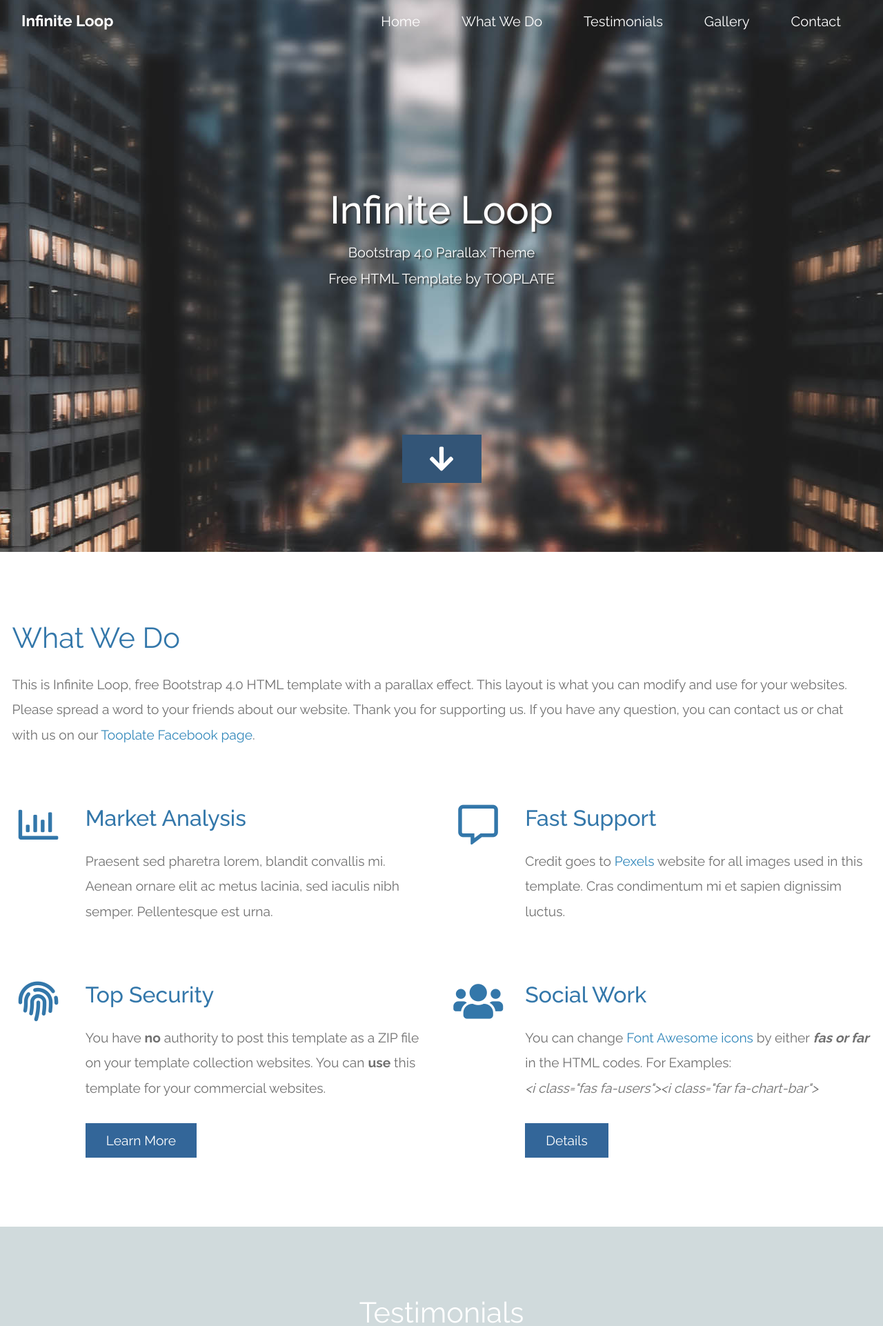
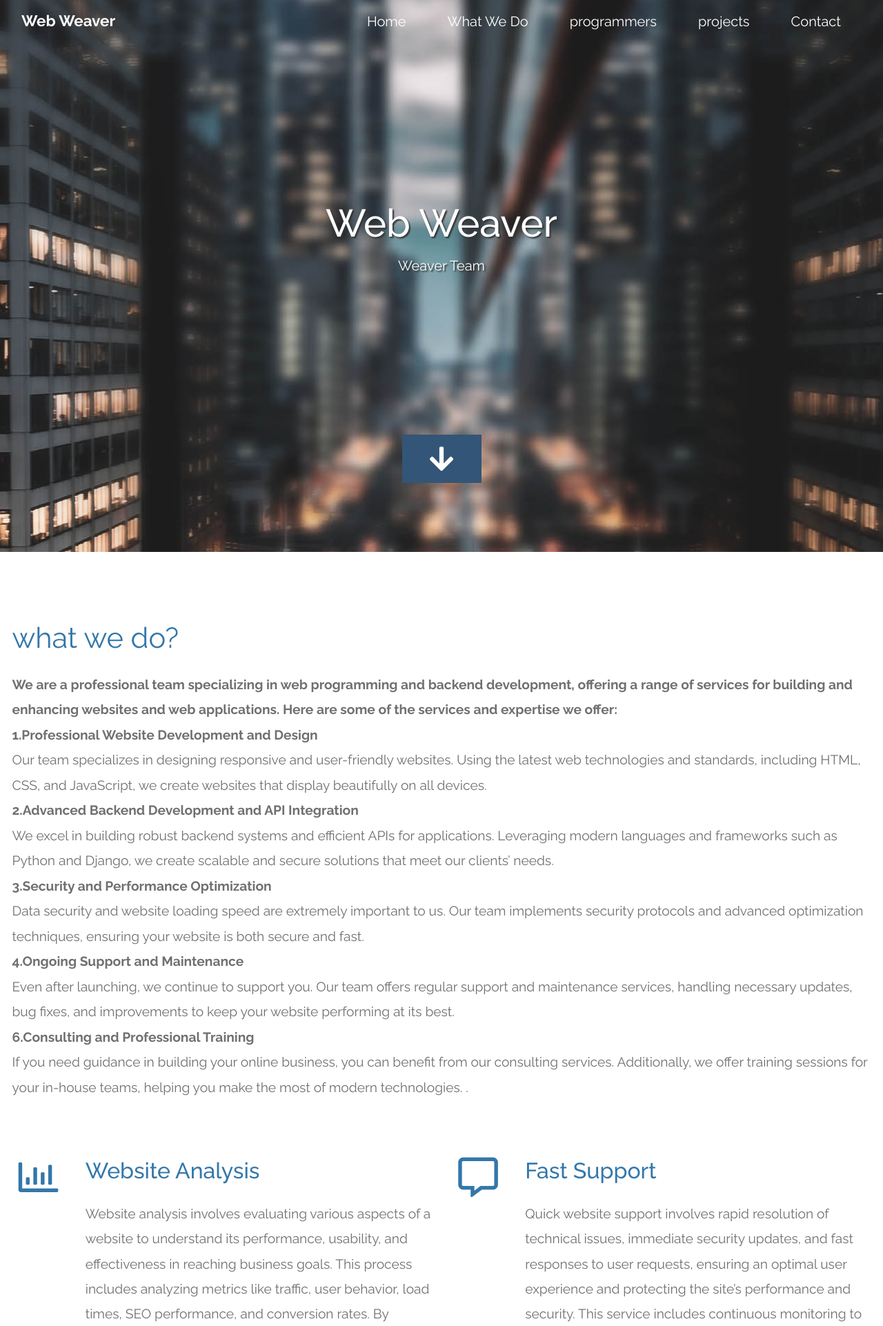
Before and after one commit to Imashkannazari/privet, a Django app: page / in a window 1280 px wide. Shown: the top 1922 px of the page at 69% size. Run offline with Django 5.2, Linux system fonts and the light colour scheme; some libraries are stand-ins or nearby versions.

Commit message:
fix themes (part1)

```diff
--- a/templates/index.html
+++ b/templates/index.html
@@ -5,7 +5,7 @@
     <meta charset="UTF-8" />
     <meta name="viewport" content="width=device-width, initial-scale=1.0" />
     <meta http-equiv="X-UA-Compatible" content="ie=edge" />
-    <title>Infinite Loop - Bootstrap 4.0 HTML Template</title>
+    <title>Web Weaver</title>
     <link rel="stylesheet" href="{% static 'fontawesome-5.5/css/all.min.css' %}" />
     <link rel="stylesheet" href="{% static 'slick/slick.css' %}">
     <link rel="stylesheet" href="{% static 'slick/slick-theme.css' %}">
@@ -25,7 +25,7 @@ https://www.tooplate.com/view/2117-infinite-loop
       <nav class="navbar navbar-expand-md tm-navbar" id="tmNav">
         <div class="container">
           <div class="tm-next">
-              <a href="#infinite" class="navbar-brand">Infinite Loop</a>
+              <a href="#infinite" class="navbar-brand">Web Weaver</a>
           </div>
 
           <button class="navbar-toggler" type="button" data-toggle="collapse" data-target="#navbarSupportedContent" aria-controls="navbarSupportedContent" aria-expanded="false" aria-label="Toggle navigation">
@@ -40,10 +40,10 @@ https://www.tooplate.com/view/2117-infinite-loop
                   <a class="nav-link tm-nav-link" href="#whatwedo">What We Do</a>
               </li>
               <li class="nav-item">
-                <a class="nav-link tm-nav-link" href="#testimonials">Testimonials</a>
+                <a class="nav-link tm-nav-link" href="#testimonials">programmers</a>
               </li>
               <li class="nav-item">
-                  <a class="nav-link tm-nav-link" href="#gallery">Gallery</a>
+                  <a class="nav-link tm-nav-link" href="#gallery">projects</a>
               </li>
               <li class="nav-item">
                   <a class="nav-link tm-nav-link" href="#contact">Contact</a>
@@ -55,10 +55,10 @@ https://www.tooplate.com/view/2117-infinite-loop
 
       <div class="text-center tm-hero-text-container">
         <div class="tm-hero-text-container-inner">
-            <h2 class="tm-hero-title">Infinite Loop</h2>
+            <h2 class="tm-hero-title">Web Weaver</h2>
             <p class="tm-hero-subtitle">
-              Bootstrap 4.0 Parallax Theme
-              <br>Free HTML Template by TOOPLATE
+              Weaver Team
+              <br>
             </p>
         </div>
       </div>
@@ -77,9 +77,30 @@ https://www.tooplate.com/view/2117-infinite-loop
             <div class="row tm-content-box"><!-- first row -->
                 <div class="col-lg-12 col-xl-12">
                     <div class="tm-intro-text-container">
-                        <h2 class="tm-text-primary mb-4 tm-section-title">What We Do</h2>
+                        <h2 class="tm-text-primary mb-4 tm-section-title">what we do?</h2>
                         <p class="mb-4 tm-intro-text">
-                          This is Infinite Loop, free Bootstrap 4.0 HTML template with a parallax effect. This layout is what you can modify and use for your websites. Please spread a word to your friends about our website. Thank you for supporting us. If you have any question, you can contact us or chat with us on our <a href="https://fb.com/tooplate">Tooplate Facebook page</a>.</p>
+                          <b>We are a professional team specializing in web programming and backend development, offering a range of services for building and enhancing websites and web applications. Here are some of the services and expertise we offer:</b>
+                          <br>
+                          <strong>1.Professional Website Development and Design</strong>
+                          <br>
+                          Our team specializes in designing responsive and user-friendly websites. Using the latest web technologies and standards, including HTML, CSS, and JavaScript, we create websites that display beautifully on all devices.
+                          <br>
+                          <strong>2.Advanced Backend Development and API Integration</strong>
+                          <br>
+                          We excel in building robust backend systems and efficient APIs for applications. Leveraging modern languages and frameworks such as Python and Django, we create scalable and secure solutions that meet our clients’ needs.
+                          <br>
+                          <strong>3.Security and Performance Optimization</strong>
+                          <br>
+                          Data security and website loading speed are extremely important to us. Our team implements security protocols and advanced optimization techniques, ensuring your website is both secure and fast.
+                          <br>
+                          <strong>4.Ongoing Support and Maintenance</strong>
+                          <br>
+                          Even after launching, we continue to support you. Our team offers regular support and maintenance services, handling necessary updates, bug fixes, and improvements to keep your website performing at its best.
+                          <br>
+                          <strong>6.Consulting and Professional Training</strong>
+                          <br>
+                          If you need guidance in building your online business, you can benefit from our consulting services. Additionally, we offer training sessions for your in-house teams, helping you make the most of modern technologies.
+                            </a>.</p>
                     </div>
                 </div>
 
@@ -91,9 +112,9 @@ https://www.tooplate.com/view/2117-infinite-loop
                 </div>
                 <div class="col-lg-5">
                     <div class="tm-intro-text-container">
-                        <h2 class="tm-text-primary mb-4">Market Analysis</h2>
+                        <h2 class="tm-text-primary mb-4">Website Analysis</h2>
                         <p class="mb-4 tm-intro-text">
-                          Praesent sed pharetra lorem, blandit convallis mi. Aenean ornare elit ac metus lacinia, sed iaculis nibh semper. Pellentesque est urna.</p>
+                          Website analysis involves evaluating various aspects of a website to understand its performance, usability, and effectiveness in reaching business goals. This process includes analyzing metrics like traffic, user behavior, load times, SEO performance, and conversion rates. By identifying areas for improvement, such as optimizing page speed or enhancing user experience, website analysis helps businesses make data-driven decisions to boost engagement, improve search engine ranking, and ultimately increase conversions.</p>
                     </div>
                 </div>
 
@@ -104,7 +125,7 @@ https://www.tooplate.com/view/2117-infinite-loop
                     <div class="tm-intro-text-container">
                         <h2 class="tm-text-primary mb-4">Fast Support</h2>
                         <p class="mb-4 tm-intro-text">
-                          Credit goes to <a rel="nofollow" href="https://www.pexels.com">Pexels</a> website for all images used in this template. Cras condimentum mi et sapien dignissim luctus.</p>
+                          Quick website support involves rapid resolution of technical issues, immediate security updates, and fast responses to user requests, ensuring an optimal user experience and protecting the site’s performance and security. This service includes continuous monitoring to identify and resolve issues before they impact users.</p>
                     </div>
                 </div>
 
@@ -118,11 +139,8 @@ https://www.tooplate.com/view/2117-infinite-loop
                     <div class="tm-intro-text-container">
                         <h2 class="tm-text-primary mb-4">Top Security</h2>
                         <p class="mb-4 tm-intro-text">
-                      You have <strong>no</strong> authority to post this template as a ZIP file on your template collection websites. You can <strong>use</strong> this template for your commercial websites.</p>
+                          "Superior security" involves implementing advanced measures to protect a website or application from various threats, ensuring data integrity, confidentiality, and availability. This includes multi-layered security protocols like encryption, regular security audits, firewalls, and access controls. With superior security, systems are protected against vulnerabilities such as malware, DDoS attacks, and unauthorized access. Additionally, ongoing monitoring and quick response to any potential threats help maintain a secure environment, enhancing user trust and compliance with data protection regulations.</p>
 
-                          <div class="tm-continue">
-                            <a href="#testimonials" class="tm-intro-text tm-btn-primary">Learn More</a>
-                        </div>
                     </div>
                 </div>
 
@@ -131,14 +149,11 @@ https://www.tooplate.com/view/2117-infinite-loop
                 </div>
                 <div class="col-lg-5">
                     <div class="tm-intro-text-container">
-                      <h2 class="tm-text-primary mb-4">Social Work</h2>
+                      <h2 class="tm-text-primary mb-4">Team</h2>
                         <p class="mb-4 tm-intro-text">
-                      You can change <a href="https://fontawesome.com/icons?d=gallery">Font Awesome icons</a> by either <b><em>fas or far</em></b> in the HTML codes. For Examples:<br>
-                      <em>&lt;i class=&quot;fas fa-users&quot;&gt;&lt;i class=&quot;far fa-chart-bar&quot;&gt;</em> </p>
+                          Our team is a group of skilled professionals specializing in web development and backend programming. We are passionate about delivering high-quality digital solutions tailored to our clients’ needs. With expertise in the latest technologies and best practices, we focus on building secure, scalable, and efficient applications. Our commitment to innovation and client satisfaction drives us to exceed expectations, offering continuous support and guidance to help businesses thrive online.
 
-                          <div class="tm-continue">
-                            <a href="#testimonials" class="tm-intro-text tm-btn-primary">Details</a>
-                        </div>
+
                     </div>
                 </div>
 
@@ -152,10 +167,9 @@ https://www.tooplate.com/view/2117-infinite-loop
       <div class="container tm-testimonials-content">
         <div class="row">
           <div class="col-lg-12 tm-content-box">
-            <h2 class="text-white text-center mb-4 tm-section-title">Testimonials</h2>
+            <h2 class="text-white text-center mb-4 tm-section-title">Programmers</h2>
             <p class="mx-auto tm-section-desc text-center">
-                Nulla dictum sem non eros euismod, eu placerat tortor lobortis. Suspendisse id velit eu libero pellentesque interdum. Etiam quis congue eros.
-              </p>
+              You are currently viewing our developers, each of whom excels in web development, design, and their respective specialties, with no competitors in their field. Our team is committed to delivering innovative solutions, ensuring the highest quality in every project. With years of experience and a passion for technology, they are dedicated to making your vision a reality, bringing creativity and technical expertise to every aspect of web development.              </p>
             <div class="mx-auto tm-gallery-container tm-gallery-container-2">
               <div class="tm-testimonials-carousel">
                 <figure class="tm-testimonial-item">
@@ -199,10 +213,9 @@ https://www.tooplate.com/view/2117-infinite-loop
       <div class="container tm-container-gallery">
         <div class="row">
           <div class="text-center col-12">
-              <h2 class="tm-text-primary tm-section-title mb-4">Gallery</h2>
+              <h2 class="tm-text-primary tm-section-title mb-4">Projects Web Weaver teams</h2>
               <p class="mx-auto tm-section-desc">
-                Praesent sed pharetra lorem, blandit convallis mi. Aenean ornare elit ac metus lacinia, sed iaculis nibh semper. Pellentesque est urna, lobortis eu arcu a, aliquet tristique urna.
-              </p>
+                These are our projects, each of which has been meticulously crafted by our team. Every design reflects the dedication, creativity, and effort we've poured into making each project a success.              </p>
           </div>
         </div>
         <div class="row">
@@ -344,7 +357,7 @@ https://www.tooplate.com/view/2117-infinite-loop
 
       	<footer class="text-center small tm-footer">
           <p class="mb-0">
-          Copyright &copy; 2020 Company Name
+            Designed by Ashkan Nazari
 
           . <a rel="nofollow" href="https://www.tooplate.com" title="HTML templates">Designed by TOOPLATE</a></p>
         </footer>
```
